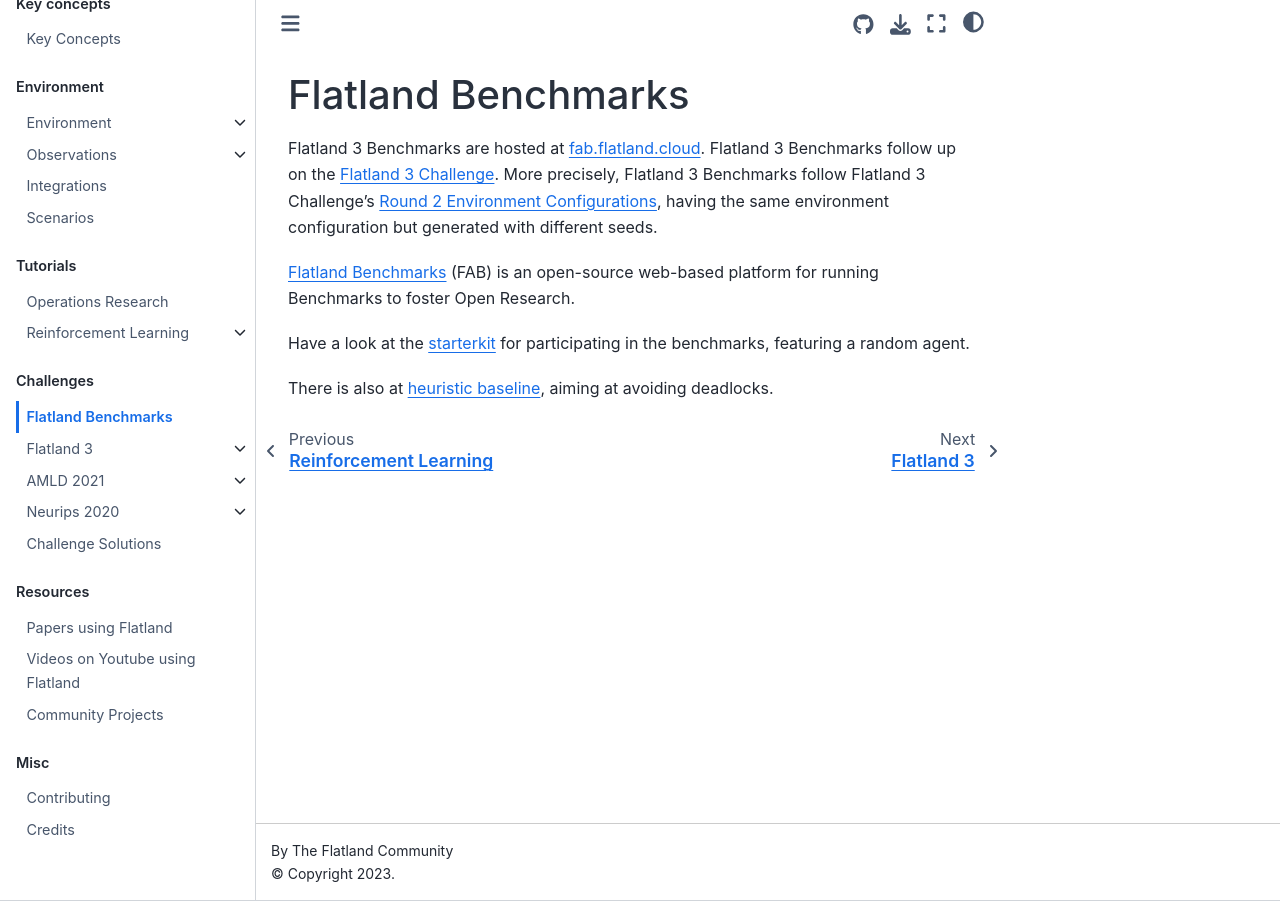
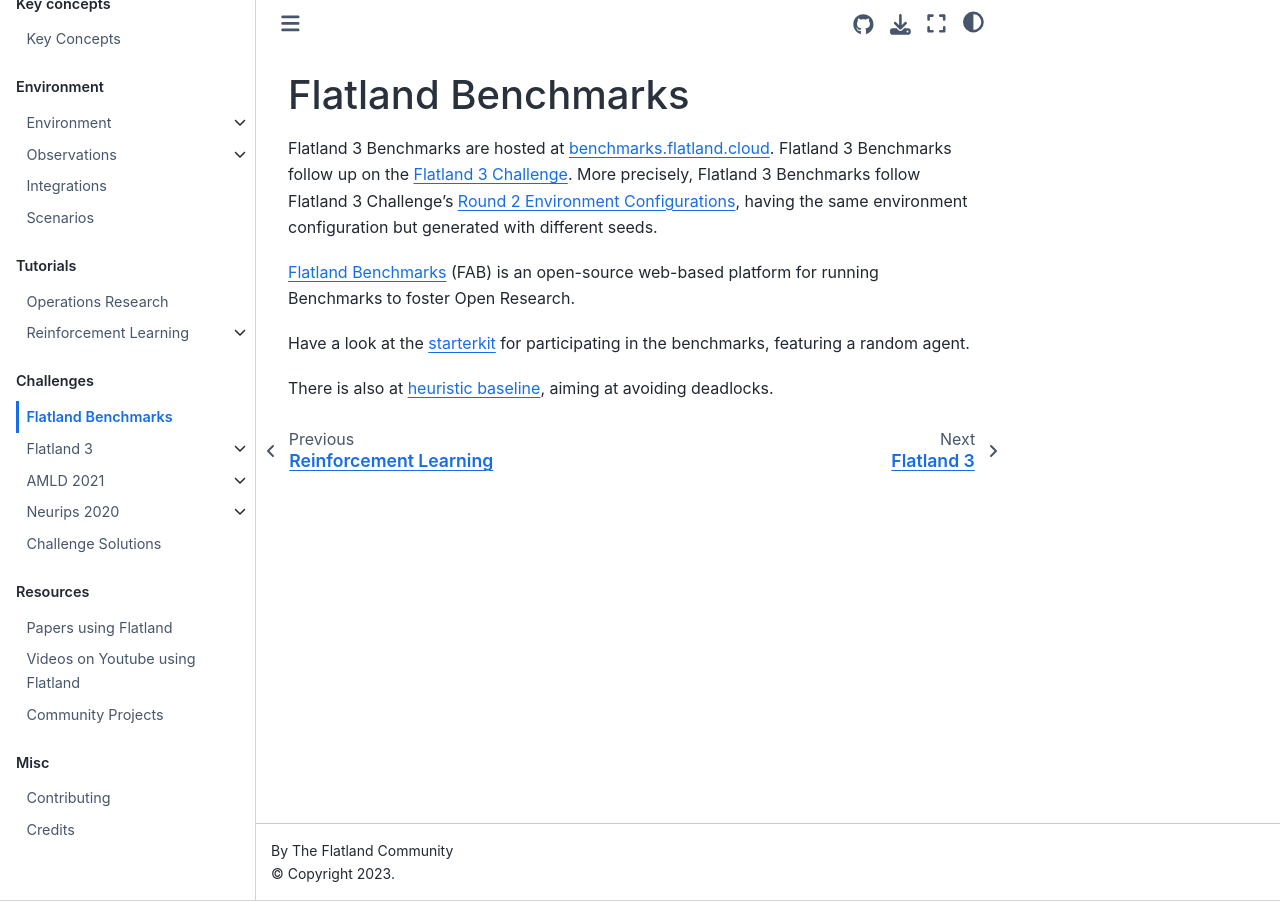
Before and after one commit to flatland-association/flatland-book, a Jupyter Book: the page built from challenges/flatland-benchmarks.md, in a window 1280 px wide. Built offline with Jupyter Book 1.0.4 settings and Sphinx 7.4.7 and the Sphinx Book theme 1.1.4, drawn with Linux system fonts in a browser that asks for light colours; pages that are not in the unit, such as notebooks, are missing from menus.

Commit message:
Add new FAB URL.

```diff
--- a/challenges/flatland-benchmarks.md
+++ b/challenges/flatland-benchmarks.md
@@ -2,7 +2,7 @@
 ===================
 
 
-Flatland 3 Benchmarks are hosted at [fab.flatland.cloud](https://fab.flatland.cloud).
+Flatland 3 Benchmarks are hosted at [benchmarks.flatland.cloud](https://benchmarks.flatland.cloud).
 Flatland 3 Benchmarks follow up on the [Flatland 3 Challenge](https://flatland-association.github.io/flatland-book/challenges/flatland3.html).
 More precisely, Flatland 3 Benchmarks follow Flatland 3 Challenge's
 [Round 2 Environment Configurations](https://flatland-association.github.io/flatland-book/challenges/flatland3/envconfig.html#round-2), having the same
```
